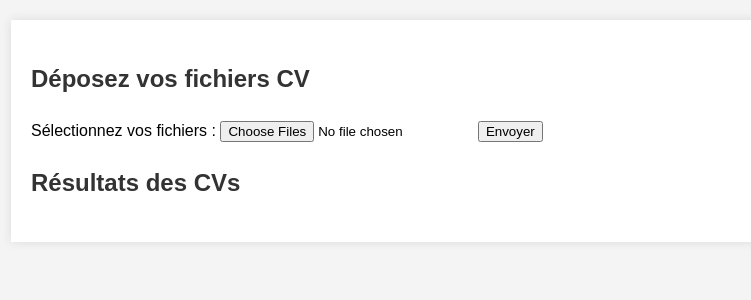
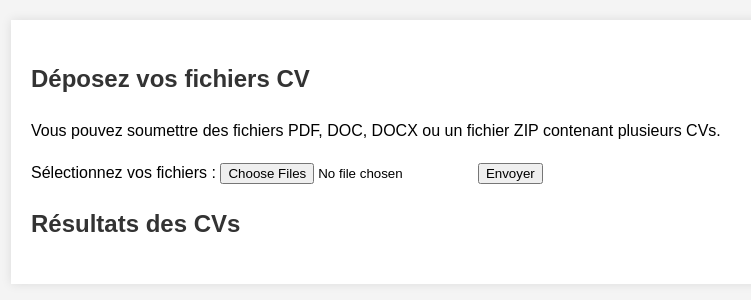
Before and after one commit to abdosebbar/ilyas_CV, a Django app: page /cv/ in a window 1280 px wide. Shown: the top 300 px of the page, without its empty margins (209-960 px from the left). Run offline with Django 5.2, Linux system fonts and the light colour scheme.

Commit message:
commit full

```diff
--- a/core/templates/core/cv.html
+++ b/core/templates/core/cv.html
@@ -3,7 +3,6 @@
 <head>
     <meta charset="UTF-8">
     <title>Traitement des CVs</title>
-     <!-- Lien vers une feuille de style CSS -->
     <style>
         body {
             font-family: Arial, sans-serif;
@@ -43,10 +42,11 @@
 <body>
     <div class="container">
         <h2>Déposez vos fichiers CV</h2>
+        <p>Vous pouvez soumettre des fichiers PDF, DOC, DOCX ou un fichier ZIP contenant plusieurs CVs.</p>
         <form method="post" enctype="multipart/form-data">
             {% csrf_token %}
             <label for="files">Sélectionnez vos fichiers :</label>
-            <input type="file" id="files" name="files" multiple required>
+            <input type="file" id="files" name="files" multiple required accept=".pdf,.doc,.docx,.zip">
             <button type="submit">Envoyer</button>
         </form>
 
@@ -57,48 +57,43 @@
         <h2>Résultats des CVs</h2>
 
         <div class="results-section">
-            {% for image, competences in compétence.items %}
-                <h3>Résultats pour le CV : {{ image }}</h3>
+            {% for data in all_data %}
+                <h3>Résultats pour le CV : {{ data.image }}</h3>
+
                 <h4>Compétences :</h4>
-                {% if competences %}
+                {% if data.compétence %}
                     <ul>
-                        {% for competence in competences %}
+                        {% for competence in data.compétence %}
                             <li>{{ competence }}</li>
                         {% endfor %}
                     </ul>
                 {% else %}
                     <p>Aucune compétence trouvée.</p>
                 {% endif %}
-            {% endfor %}
-        </div>
 
-        <div class="results-section">
-            {% for image, experiences in expérience.items %}
                 <h4>Expériences :</h4>
-                {% if experiences %}
+                {% if data.expérience %}
                     <ul>
-                        {% for experience in experiences %}
+                        {% for experience in data.expérience %}
                             <li>{{ experience }}</li>
                         {% endfor %}
                     </ul>
                 {% else %}
                     <p>Aucune expérience trouvée.</p>
                 {% endif %}
-            {% endfor %}
-        </div>
 
-        <div class="results-section">
-            {% for image, formations in formation.items %}
                 <h4>Formations :</h4>
-                {% if formations %}
+                {% if data.formation %}
                     <ul>
-                        {% for formation in formations %}
-                            <li>{{ formation }}</li>
+                        {% for formation_item in data.formation %}
+                            <li>{{ formation_item }}</li>
                         {% endfor %}
                     </ul>
                 {% else %}
                     <p>Aucune formation trouvée.</p>
                 {% endif %}
+
+                <hr> <!-- Ligne séparatrice pour chaque CV -->
             {% endfor %}
         </div>
     </div>
--- a/core/views.py
+++ b/core/views.py
@@ -3,10 +3,11 @@ from .Resume.resume_processing import list_files, pdf_to_images, docx_to_images
 from .Resume.yolo_model import load_yolo_model, get_bounding_boxes
 from .Resume.text_processing import extract_text_from_image, process_texts
 import os
+import zipfile
 from collections import defaultdict
 
 # Chemin pour stocker les fichiers téléchargés et les images converties
-OUTPUT_FOLDER = os.path.join('static', 'images')
+OUTPUT_FOLDER = os.path.join('static_Resume', 'DOC_images')
 
 # Charger les modèles YOLO
 models = {
@@ -18,6 +19,40 @@ models = {
 def home_view(request):
     return render(request, 'core/index.html')
 
+def extract_zip(file_path, extract_to):
+    """Extraire un fichier ZIP vers un répertoire."""
+    with zipfile.ZipFile(file_path, 'r') as zip_ref:
+        zip_ref.extractall(extract_to)
+
+def process_uploaded_files(files):
+    """Traiter les fichiers envoyés, y compris les fichiers ZIP."""
+    os.makedirs(OUTPUT_FOLDER, exist_ok=True)
+
+    for file in files:
+        file_path = os.path.join(OUTPUT_FOLDER, file.name)
+        with open(file_path, 'wb') as f:
+            for chunk in file.chunks():
+                f.write(chunk)
+
+        # Si le fichier est un ZIP, décompressez-le
+        if file.name.lower().endswith('.zip'):
+            extract_zip(file_path, OUTPUT_FOLDER)
+            os.remove(file_path)  # Supprimer le fichier ZIP après extraction
+
+            # **Traiter les fichiers décompressés (PDF et DOCX)**
+            extracted_files = [os.path.join(OUTPUT_FOLDER, f) for f in os.listdir(OUTPUT_FOLDER)]
+            for extracted_file in extracted_files:
+                if extracted_file.lower().endswith('.pdf'):
+                    pdf_to_images(extracted_file, OUTPUT_FOLDER)
+                elif extracted_file.lower().endswith(('.doc', '.docx')):
+                    docx_to_images(extracted_file, OUTPUT_FOLDER)
+
+        # Traiter les fichiers PDF ou DOCX envoyés directement
+        elif file.name.lower().endswith('.pdf'):
+            pdf_to_images(file_path, OUTPUT_FOLDER)
+        elif file.name.lower().endswith(('.doc', '.docx')):
+            docx_to_images(file_path, OUTPUT_FOLDER)
+
 def cv_view(request):
     if request.method == 'POST':
         # Gérer le téléchargement des fichiers par l'utilisateur
@@ -26,20 +61,8 @@ def cv_view(request):
         if not uploaded_files:
             return render(request, 'core/cv.html', {'error': 'Veuillez télécharger au moins un fichier.'})
 
-        # Créer le dossier de sortie s'il n'existe pas
-        os.makedirs(OUTPUT_FOLDER, exist_ok=True)
-
-        # Sauvegarder les fichiers et les convertir en images
-        for file in uploaded_files:
-            file_path = os.path.join(OUTPUT_FOLDER, file.name)
-            with open(file_path, 'wb') as f:
-                for chunk in file.chunks():
-                    f.write(chunk)
-
-            if file.name.lower().endswith('.pdf'):
-                pdf_to_images(file_path, OUTPUT_FOLDER)
-            elif file.name.lower().endswith('.docx'):
-                docx_to_images(file_path, OUTPUT_FOLDER)
+        # Traiter les fichiers envoyés
+        process_uploaded_files(uploaded_files)
 
         # Traitement des images converties
         compétence = defaultdict(list)
@@ -64,11 +87,20 @@ def cv_view(request):
                 elif model_name == 'formation':
                     formation[base_name].extend(processed_texts)
 
+
+          # Fusionner les données pour chaque CV dans une liste
+        all_data = []
+        for image in set(compétence.keys()).union(expérience.keys()).union(formation.keys()):
+            all_data.append({
+                'image': image,
+                'compétence': compétence.get(image, []),
+                'expérience': expérience.get(image, []),
+                'formation': formation.get(image, []),
+            })
+
         # Envoyer les résultats au template
         context = {
-            'compétence': dict(compétence),
-            'expérience': dict(expérience),
-            'formation': dict(formation)
+            'all_data': all_data  # Passer les données structurées pour chaque CV
         }
         return render(request, 'core/cv.html', context)
 
```
Also changed, not shown: core/Resume/resume_processing.py (+35 -0 lines), static/images/AMZIL TAOUFIK - CV.pdf_page_1.png (deleted), 1 other file.
